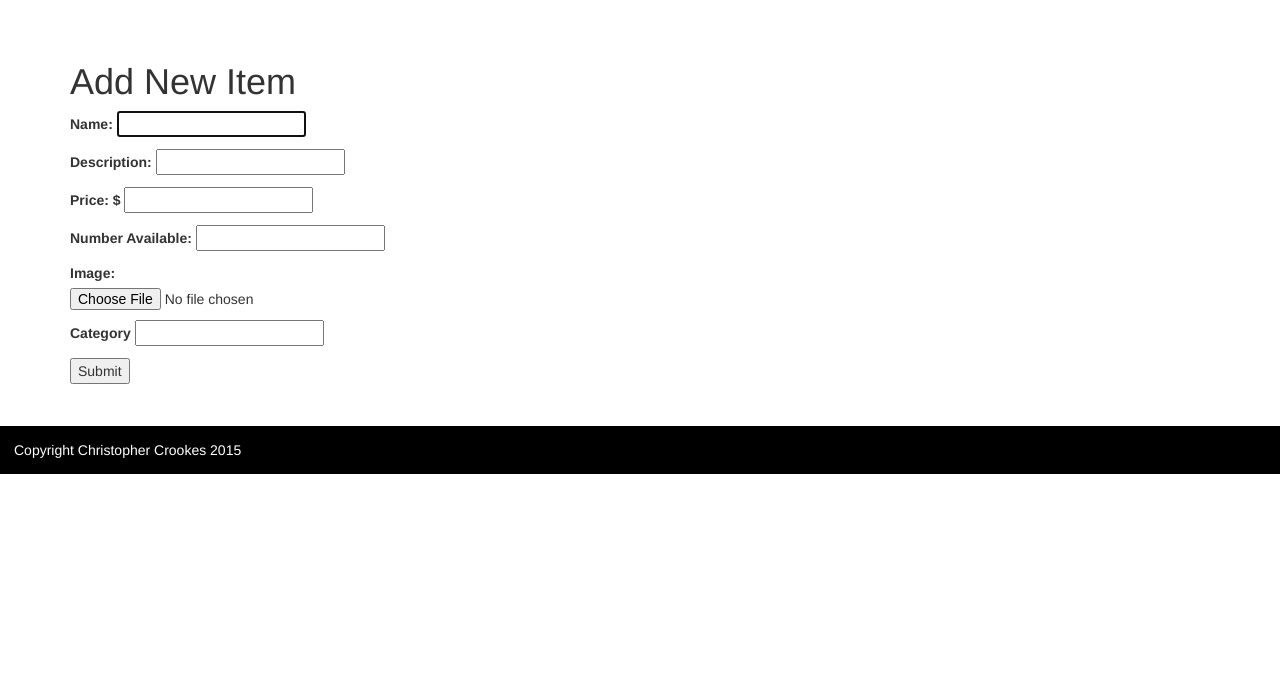
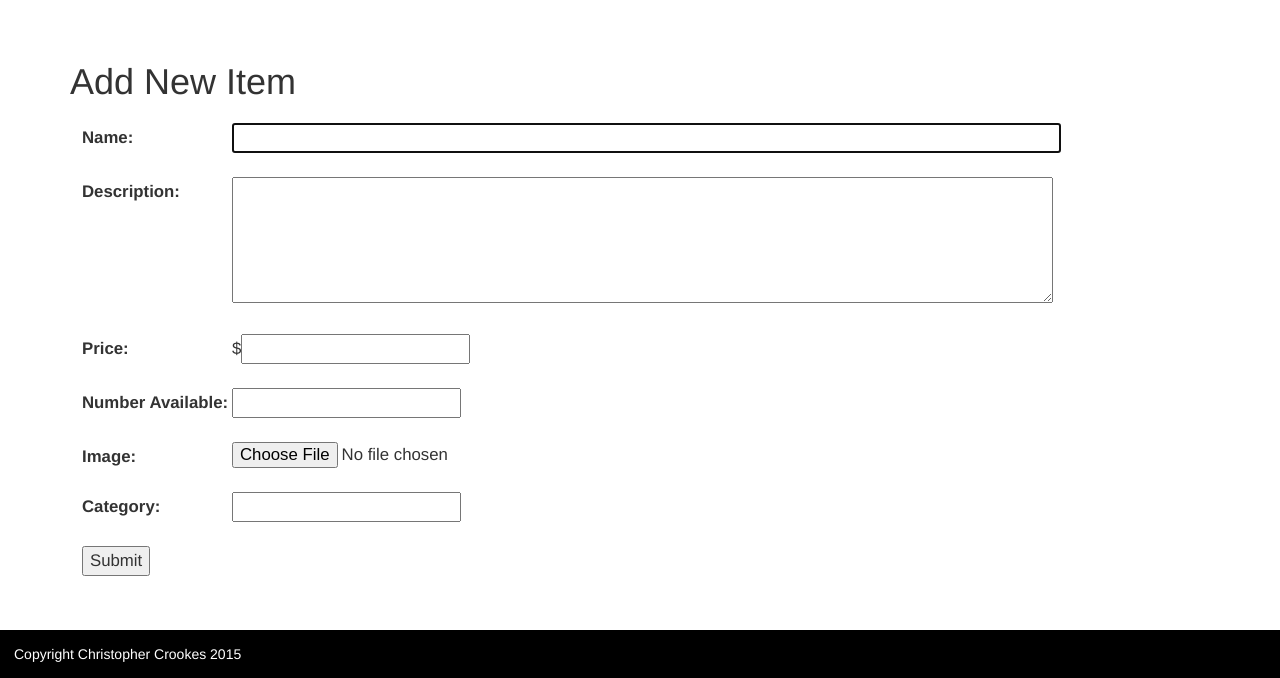
Before and after one commit to cacrookes/udacity-fsd-proj3, a Flask app: page /admin/additem/ in a window 1280 px wide. Shown: the part 124-802 px from the top of the page. Before the commit the page ends 598 px from the top, so only its background shows below. Run offline with Flask 2, Linux system fonts and the light colour scheme; the visitor is signed in with stand-in values (Sample User, id 1); data that the repository does not hold is empty; some libraries are stand-ins or nearby versions.

Commit message:
Styling forms for adding/editing items

```diff
--- a/static/styles/styles.css
+++ b/static/styles/styles.css
@@ -141,3 +141,23 @@ article.item-preview .item-details h3{
   border: 1px solid red;
   border-radius: 25px;
 }
+
+.item-form{
+  font-size: 1.2em;
+}
+
+.item-form ul{
+  list-style-type: none;
+  margin: 0;
+  padding: 0;
+}
+
+.item-form li{
+  padding: 12px;
+}
+
+.item-form label{
+  width: 150px;
+  float: left;
+  margin-top: 3px;
+}
--- a/templates/addItem.html
+++ b/templates/addItem.html
@@ -4,38 +4,43 @@
     <header>
       <h1>Add New Item</h1>
     </header>
-    <form action="#" method='post' enctype="multipart/form-data">
-      <p>
+    <form class="item-form" role="form" action="#" method='post' enctype="multipart/form-data">
+      <ul>
+        <li>
           <label for="name">Name:</label>
-        <input type="text" id="name" name="name" autofocus required />
-      </p>
-      <p>
+          <input type="text" id="name" name="name" size="80" autofocus required />
+        </li>
+        <li>
           <label for="description">Description:</label>
-        <input type="text" id="description" name="description" />
-      </p>
-      <p>
-        <label for="price">Price: $</label>
-        <input type="text" id="price" name="price" pattern="^[+-]?[0-9]{1,3}(?:,?[0-9]{3})*(?:\.[0-9]{2})?$" required/>
-      </p>
-      <p>
+          <textarea id="description" name="description" rows="5" cols="80">
+          </textarea>
+        </li>
+        <li>
+          <label for="price">Price:</label>
+          $<input type="text" id="price" name="price" pattern="^[+-]?[0-9]{1,3}(?:,?[0-9]{3})*(?:\.[0-9]{2})?$" required/>
+        </li>
+        <li>
           <label for="numAvail">Number Available:</label>
           <input type="number" id="numAvail" name="numAvail" min=0 />
-      </p>
-      <p>
-        <div id='thumbnails'></div>
+        </li>
+        <li>
           <label for="image">Image:</label>
           <input type="file" id="image" name="image" onchange="previewImage(this.files);" />
-      </p>
-      <p>
-        <label for="category">Category</label>
+          <div id='thumbnails'></div>
+        </li>
+        <li>
+          <label for="category">Category:</label>
           <input list="categories" id="category" name="category" required />
           <datalist id="categories">
             {% for category in categories %}
               <option value="{{ category.name }}">
             {% endfor %}
           </datalist>
-      </p>
+        </li>
+        <li>
           <button>Submit</button>
+        </li>
+      </ul>
     </form>
   </main>
   <script>
```
Also changed, not shown: templates/editItem.html (+22 -20 lines). Lines whose indentation alone changed are shown as unchanged.
